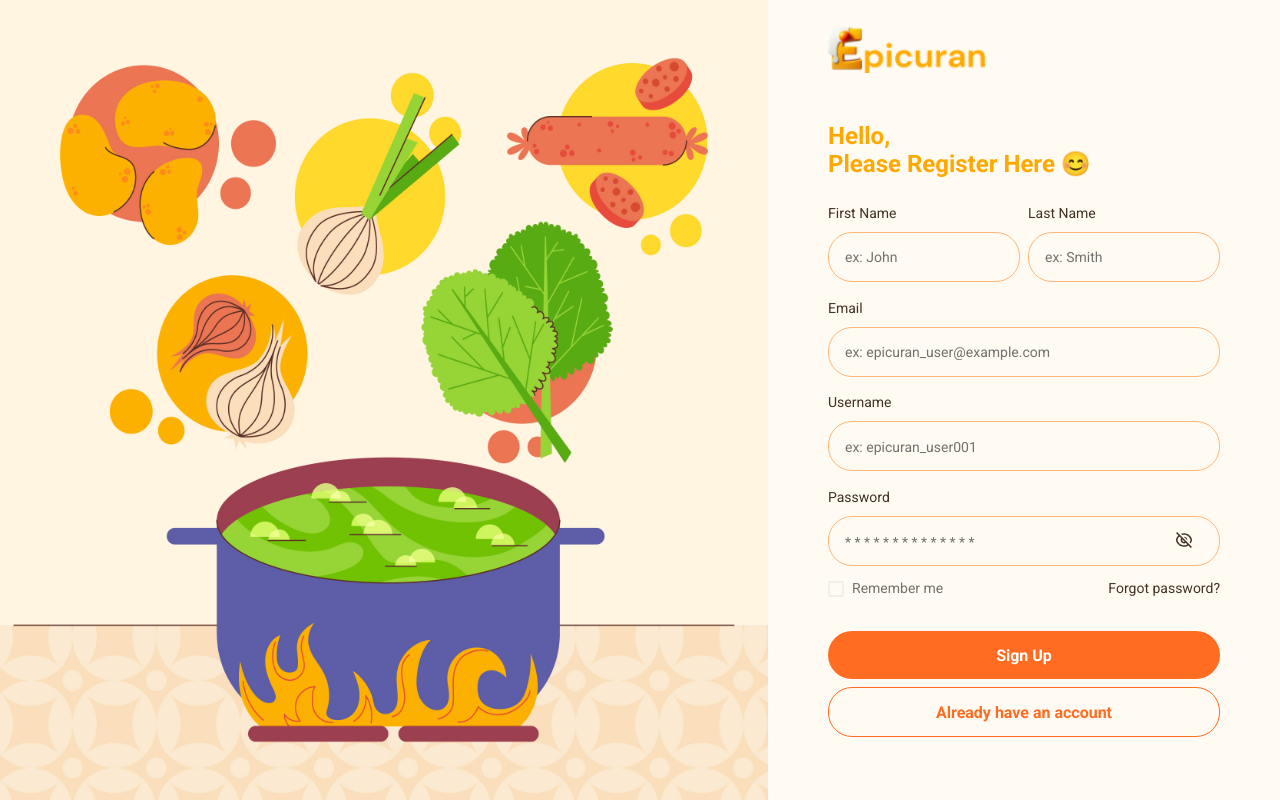
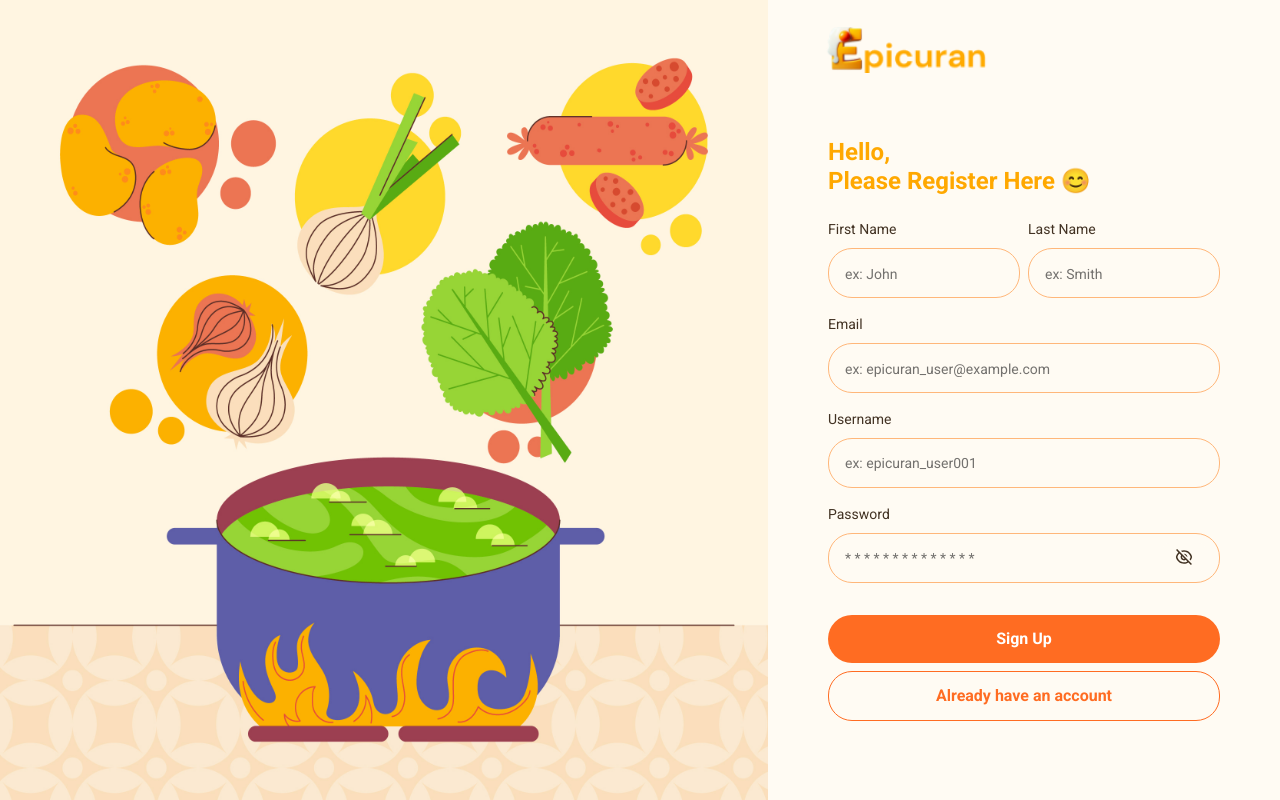
Before and after one commit to zaininijar/epicuran-frontend, a Next.js app: page /auth/register in a window 1280 px wide. Built offline with nearby package versions, Linux system fonts and the light colour scheme; no server answers.

Commit message:
update register page remove forgot password

```diff
--- a/src/components/pages/auth/register/register-dekstop.tsx
+++ b/src/components/pages/auth/register/register-dekstop.tsx
@@ -206,14 +206,6 @@ const RegisterDesktop = (props: RegisterDesktopProps) => {
                 </Button>
               </InputRightElement>
             </InputGroup>
-            <HStack justifyContent={`space-between`} mt={`12px`}>
-              <Checkbox color={`gray.500`} colorScheme="orange">
-                <Text fontSize={`14px`}>Remember me</Text>
-              </Checkbox>
-              <Link href={`#`}>
-                <Text fontSize={`14px`}>Forgot password?</Text>
-              </Link>
-            </HStack>
           </FormControl>
           <Button
             mt={`24px`}
```
